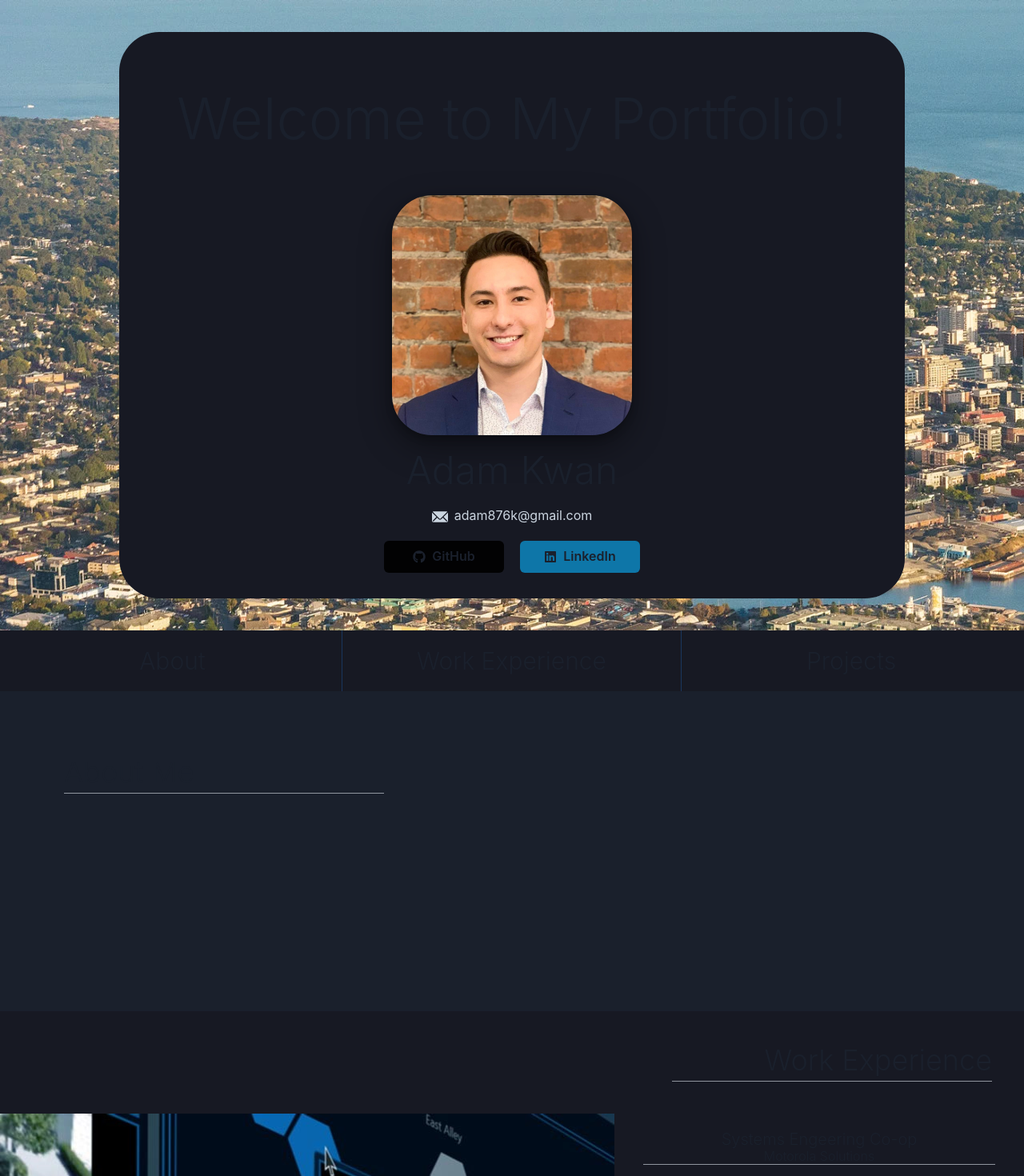
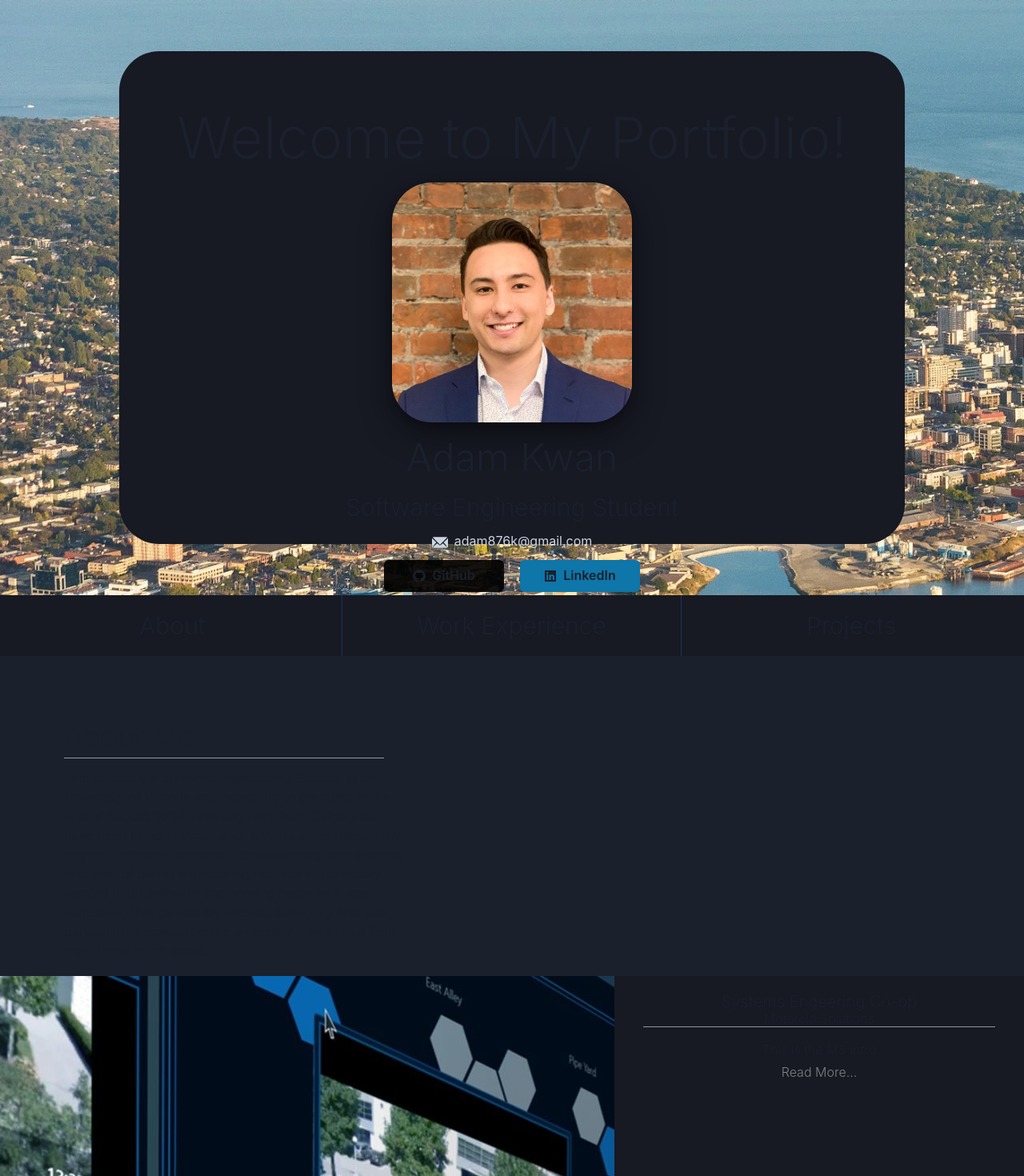
Before and after one commit to Adamk8/portfolio, a React (Create React App) app: page / in a window 1280 px wide. Shown: the top 1470 px of the page at 80% size. Built offline with nearby package versions, Linux system fonts and the light colour scheme.

Commit message:
Add AOS support

```diff
--- a/package.json
+++ b/package.json
@@ -3,20 +3,24 @@
   "version": "0.1.0",
   "private": true,
   "dependencies": {
+    "@chakra-ui/icons": "^2.0.2",
     "@chakra-ui/react": "^2.1.2",
     "@emotion/react": "^11.0.0",
     "@emotion/styled": "^11.0.0",
     "@testing-library/jest-dom": "^5.16.4",
     "@testing-library/react": "^13.0.1",
     "@testing-library/user-event": "^14.1.0",
+    "@types/aos": "^3.0.4",
     "@types/jest": "^25.0.0",
     "@types/node": "^12.0.0",
     "@types/react": "^18.0.9",
     "@types/react-dom": "^18.0.4",
+    "aos": "^2.3.4",
     "framer-motion": "^6.2.9",
     "react": "^18.1.0",
     "react-dom": "^18.1.0",
     "react-icons": "^3.0.0",
+    "react-router-dom": "^6.3.0",
     "react-scripts": "5.0.1",
     "typescript": "^4.6.3",
     "web-vitals": "^0.2.2"
--- a/src/components/About.tsx
+++ b/src/components/About.tsx
@@ -1,13 +1,23 @@
-import { Divider, Flex, Grid, GridItem, Heading } from "@chakra-ui/react";
+import { Divider, Flex, Grid, GridItem, Heading, Text } from "@chakra-ui/react";
+import { aboutMe } from "../stores/descriptions";
 
 export const About = () => {
   return (
     <Flex w="full" h="400px" padding={20} bg="gray.800">
-      <Grid templateColumns="repeat(1, 1fr)" gap={1}>
-        <GridItem>
+      <Grid
+        templateColumns="repeat(5, 1fr)"
+        templateRows="repeat(1, 1fr)"
+        gap={5}
+        alignContent="space-evenly"
+      >
+        <GridItem colSpan={2}>
           <Heading fontWeight="light">About Me</Heading>
-          <Divider w={400} mt={1} bg='white' />
+          <Divider w={400} mt={1} mb={3} bg="white" />
+          <Text minW="300px" maxW="600px">
+            {aboutMe}
+          </Text>
         </GridItem>
+        <GridItem colStart={4} colEnd={6}></GridItem>
       </Grid>
     </Flex>
   );
--- a/src/components/Intro.tsx
+++ b/src/components/Intro.tsx
@@ -10,7 +10,7 @@ import {
 } from "@chakra-ui/react";
 import { FaGithub, FaLinkedin } from "react-icons/fa";
 import portait from "../images/portrait.jpg";
-import victoria from "../images/Victoria.jpg"
+import victoria from "../images/Victoria.jpg";
 
 export const Intro = () => {
   const openGithub = () => {
@@ -22,18 +22,23 @@ export const Intro = () => {
   };
 
   return (
-    <Flex w="full" style={{ backgroundImage: `url(${victoria})`}} justifyContent="center">
+    <Flex
+      w="100%"
+      h="93vh"
+      style={{ backgroundImage: `url(${victoria})` }}
+      justifyContent="center"
+    >
       <Grid
         justifyContent="center"
         textAlign="center"
-        gap={5}
-        m={10}
+        gap={3}
+        m={16}
         bg="gray.900"
         p={8}
         borderRadius={50}
       >
         <GridItem>
-          <Heading m={10} size="4xl" fontWeight="light">
+          <Heading m={10} mb={2} size="4xl" fontWeight="light">
             Welcome to My Portfolio!
           </Heading>
         </GridItem>
@@ -48,6 +53,9 @@ export const Intro = () => {
           </Flex>
           <Heading mt={5} size="2xl" fontWeight="light">
             Adam Kwan
+          </Heading>
+          <Heading mt={5} size="lg" fontWeight="light">
+            Software Engineering Student
           </Heading>
         </GridItem>
         <GridItem>
--- a/src/pages/Home.tsx
+++ b/src/pages/Home.tsx
@@ -5,27 +5,31 @@ import { NavBar } from "../components/NavBar";
 import { ProjectsHeader } from "../components/Projects/ProjectsHeader";
 import { ExperienceHeader } from "../components/WorkExperience/ExperienceHeader";
 import { Motorola } from "../components/WorkExperience/Motorola";
+import AOS from "aos";
+import "aos/dist/aos.css";
+import { useEffect } from "react";
 
 export const Home = () => {
+  useEffect(() => {
+    AOS.init();
+    AOS.refresh();
+  }, []);
   return (
     <>
       <Flex>
         <Intro />
       </Flex>
-      <Flex style={{position: 'sticky', top: 0}}>
+      <Flex style={{ position: "sticky", top: 0 }}>
         <NavBar />
       </Flex>
-      <Flex>
-        <About/>
+      <Flex data-aos="fade-up" data-aos-duration="2000">
+        <About />
       </Flex>
-      <Flex>
-        <ExperienceHeader/>
-      </Flex>
-      <Flex>
+      <Flex data-aos="fade-up" data-aos-duration="2000">
         <Motorola />
       </Flex>
-      <Flex>
-        <ProjectsHeader/>
+      <Flex data-aos="fade-up" data-aos-duration="2000">
+        <ProjectsHeader />
       </Flex>
     </>
   );
--- a/src/stores/descriptions.tsx
+++ b/src/stores/descriptions.tsx
@@ -1,3 +1,7 @@
-
-export const motorlaIntro = "This is the MS intro"
-export const motorlaDescription = "This is the MS Description"
+export const motorlaIntro = "This is the MS intro";
+export const motorlaDescription = "This is the MS Description";
+export const aboutMe = `I am currently a Software Engineering Student at the University of Victoria and expecting to graduate at the end of August 2022.
+I am originally from Calgary but have been living in Victoria for 5 years since I began my degree. I chose to become a Software engineer after my first year of
+taking engineering courses at University. I wanted to do software engineering because it  was something that gained my interest during my first year, particularly
+because before university it was not a field that I knew much about.
+  `;
```
Also changed, not shown: 1 other file (tests, documents, lock files or other folders).
